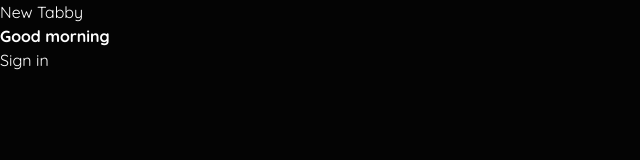
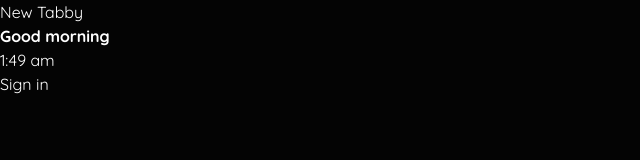
Before and after one commit to BrentWMiller/newtabby, a Nuxt app: page / in a window 1280 px wide. Shown: the top 160 px of the page, without its empty margins (0-640 px from the left). Built offline with nearby package versions, Linux system fonts and the light colour scheme.

Commit message:
adds moment; sets up clock

```diff
--- /dev/null
+++ b/components/TheClock.vue
@@ -0,0 +1,24 @@
+<template>
+  <div>
+    {{ time }}
+  </div>
+</template>
+
+<script>
+import moment from "moment";
+
+export default {
+  data() {
+    return {
+      time: moment().format("h:mm a")
+    };
+  },
+  mounted() {
+    setInterval(() => {
+      this.time = moment().format("h:mm a");
+    }, 1000);
+  }
+};
+</script>
+
+<style></style>
--- a/components/TheNavbar.vue
+++ b/components/TheNavbar.vue
@@ -5,6 +5,7 @@
       >{{ user.displayName ? `, ${user.displayName}` : "" }}
     </h2>
     <the-user :displayName="user.displayName" :photoURL="user.photoURL" />
+    <the-clock></the-clock>
   </nav>
 </template>
 
--- a/package.json
+++ b/package.json
@@ -15,6 +15,7 @@
     "@nuxtjs/pwa": "^3.0.0-beta.20",
     "firebase": "^7.17.1",
     "lodash": "^4.17.19",
+    "moment": "^2.27.0",
     "nuxt": "^2.14.0"
   },
   "devDependencies": {
```
Also changed, not shown: 1 other file (tests, documents, lock files or other folders).
